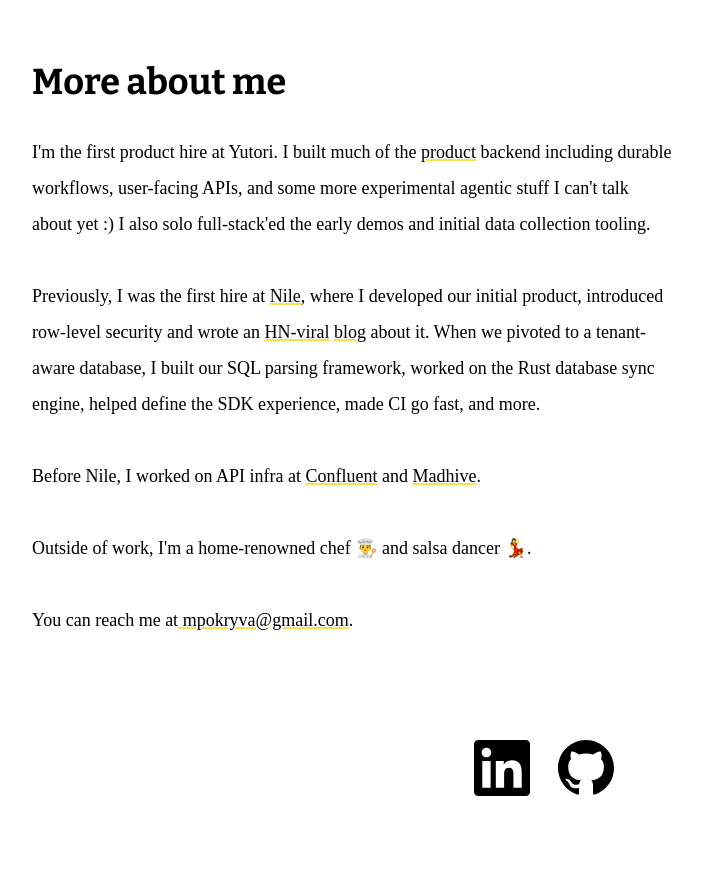
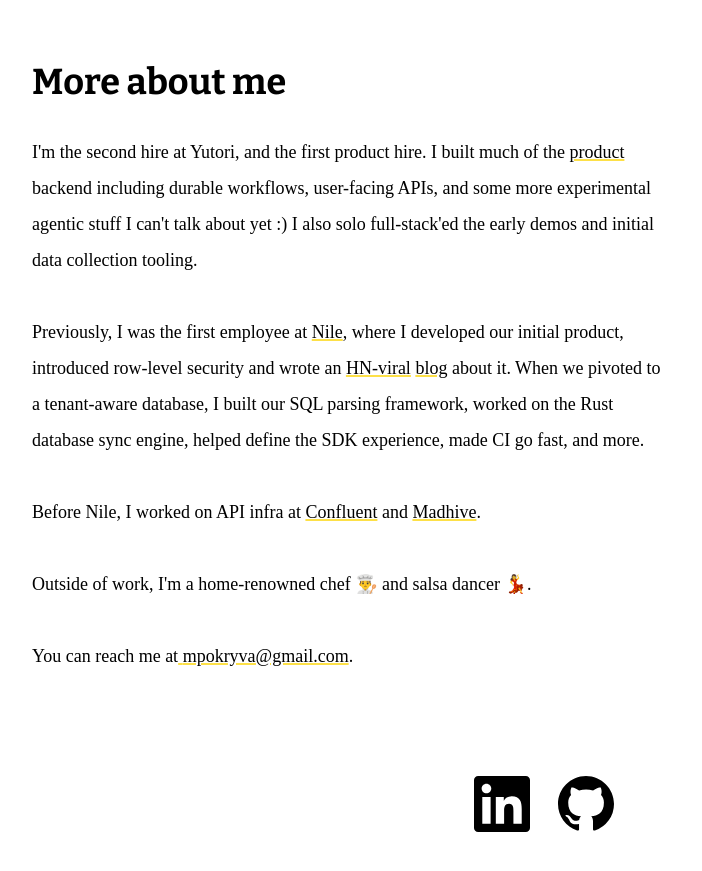
Before and after one commit to mpokryva/Personal-Website, a Next.js app: page / in a window 1280 px wide. Shown: the part 882-1753 px from the top of the page, without its empty margins (96-798 px from the left). Before the commit the page ends 1723 px from the top, so only its background shows below. Built offline with nearby package versions, Linux system fonts and the light colour scheme; a web font is replaced by a local one.

Commit message:
add husky and minor wording changes

```diff
--- a/app/page.tsx
+++ b/app/page.tsx
@@ -62,7 +62,8 @@
             More about me
           </div>
           <div className="my-8 text-base sm:text-lg about-me-body leading-loose sm:leading-loose max-w-screen-sm">
-            I'm the first product hire at Yutori. I built much of the{' '}
+            I'm the second hire at Yutori, and the first product hire. I built
+            much of the{' '}
             <StyledLink
               href="https://scouts.yutori.com/"
               target="_blank"
@@ -75,7 +76,7 @@
             full-stack'ed the early demos and initial data collection tooling.
             <br />
             <br />
-            Previously, I was the first hire at{' '}
+            Previously, I was the first employee at{' '}
             <StyledLink
               href="https://www.thenile.dev/"
               target="_blank"
```
